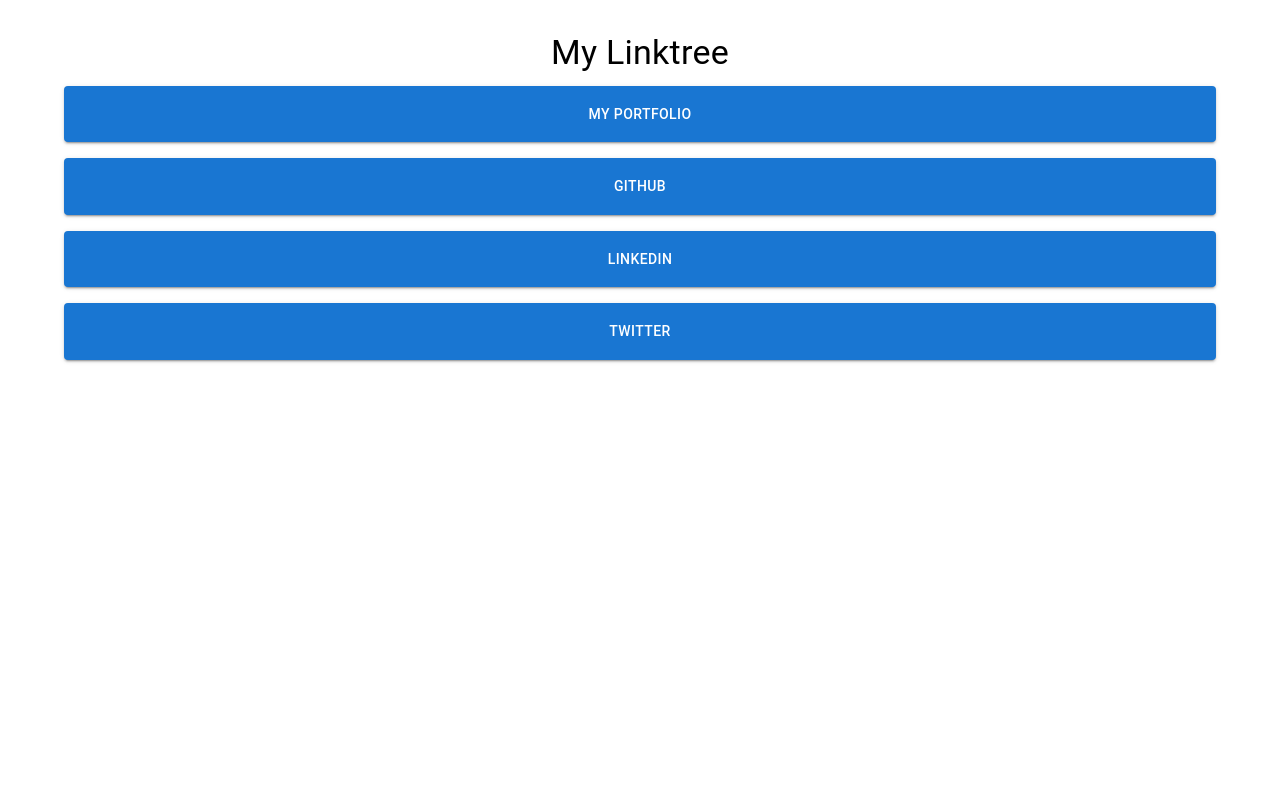
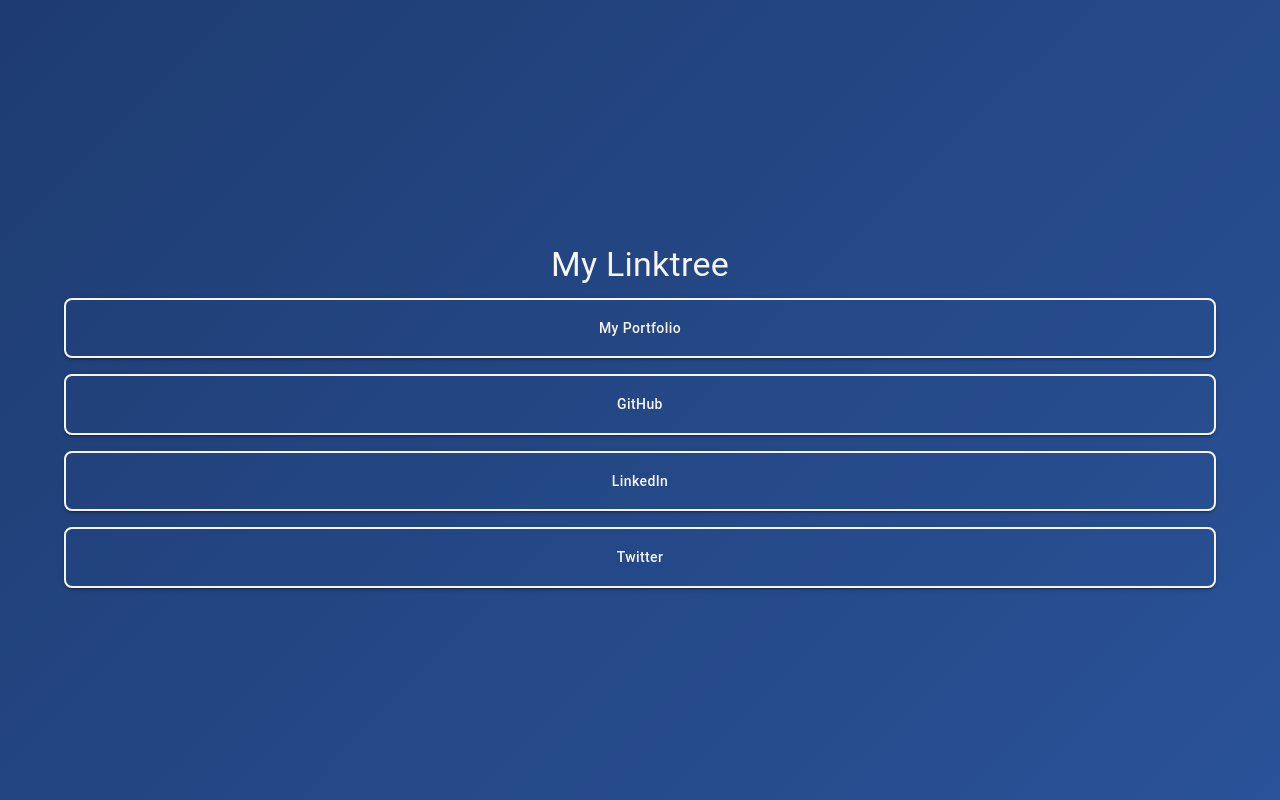
Before and after one commit to yoonasea/linktree, a React (Create React App) app: page / in a window 1280 px wide. Built offline with nearby package versions, Linux system fonts and the light colour scheme.

Commit message:
update theme

```diff
--- a/src/App.tsx
+++ b/src/App.tsx
@@ -1,12 +1,22 @@
-import React from "react";
-import LinkTree from "./components/LinkTree";
+import React from 'react';
+import LinkTree from './components/LinkTree';
+import { Box } from '@mui/material';
 
 const App: React.FC = () => {
   return (
-    <div className="App">
+    <Box
+      sx={{
+        minHeight: '100vh',
+        background: 'linear-gradient(135deg, #1e3c72 0%, #2a5298 100%)',
+        display: 'flex',
+        justifyContent: 'center',
+        alignItems: 'center',
+        color: 'text.primary', // Using the theme's text color
+      }}
+    >
       <LinkTree />
-    </div>
+    </Box>
   );
-};
+}
 
 export default App;
--- a/src/index.tsx
+++ b/src/index.tsx
@@ -1,22 +1,22 @@
-import React from "react";
-import ReactDOM from "react-dom/client";
-import "./index.css";
-import App from "./App";
-import reportWebVitals from "./reportWebVitals";
+import React from 'react';
+import ReactDOM from 'react-dom/client';
+import './index.css';
+import App from './App';
+import reportWebVitals from './reportWebVitals';
+import { ThemeProvider } from '@mui/material/styles';
+import theme from './theme';
 
-const rootElement = document.getElementById("root");
+const rootElement = document.getElementById('root');
 
-// Ensure that the root element exists before using it
 if (rootElement) {
   const root = ReactDOM.createRoot(rootElement);
   root.render(
     <React.StrictMode>
-      <App />
+      <ThemeProvider theme={theme}>
+        <App />
+      </ThemeProvider>
     </React.StrictMode>
   );
 }
 
-// If you want to start measuring performance in your app, pass a function
-// to log results (for example: reportWebVitals(console.log))
-// or send to an analytics endpoint. Learn more: https://bit.ly/CRA-vitals
 reportWebVitals();
--- /dev/null
+++ b/src/theme.ts
@@ -0,0 +1,28 @@
+import { createTheme } from '@mui/material/styles';
+
+const theme = createTheme({
+  palette: {
+    text: {
+      primary: '#f5f5f5', // Almost white text
+    },
+  },
+  components: {
+    MuiButton: {
+      styleOverrides: {
+        root: {
+          backgroundColor: 'transparent', // Transparent background
+          border: '2px solid #f5f5f5', // Almost white border
+          borderRadius: '8px', // Suitable border radius
+          color: '#f5f5f5', // Almost white text color
+          padding: '12px 24px',
+          textTransform: 'none', // Disable uppercase text
+          '&:hover': {
+            backgroundColor: 'rgba(245, 245, 245, 0.1)', // Slight hover effect
+          },
+        },
+      },
+    },
+  },
+});
+
+export default theme;
```
